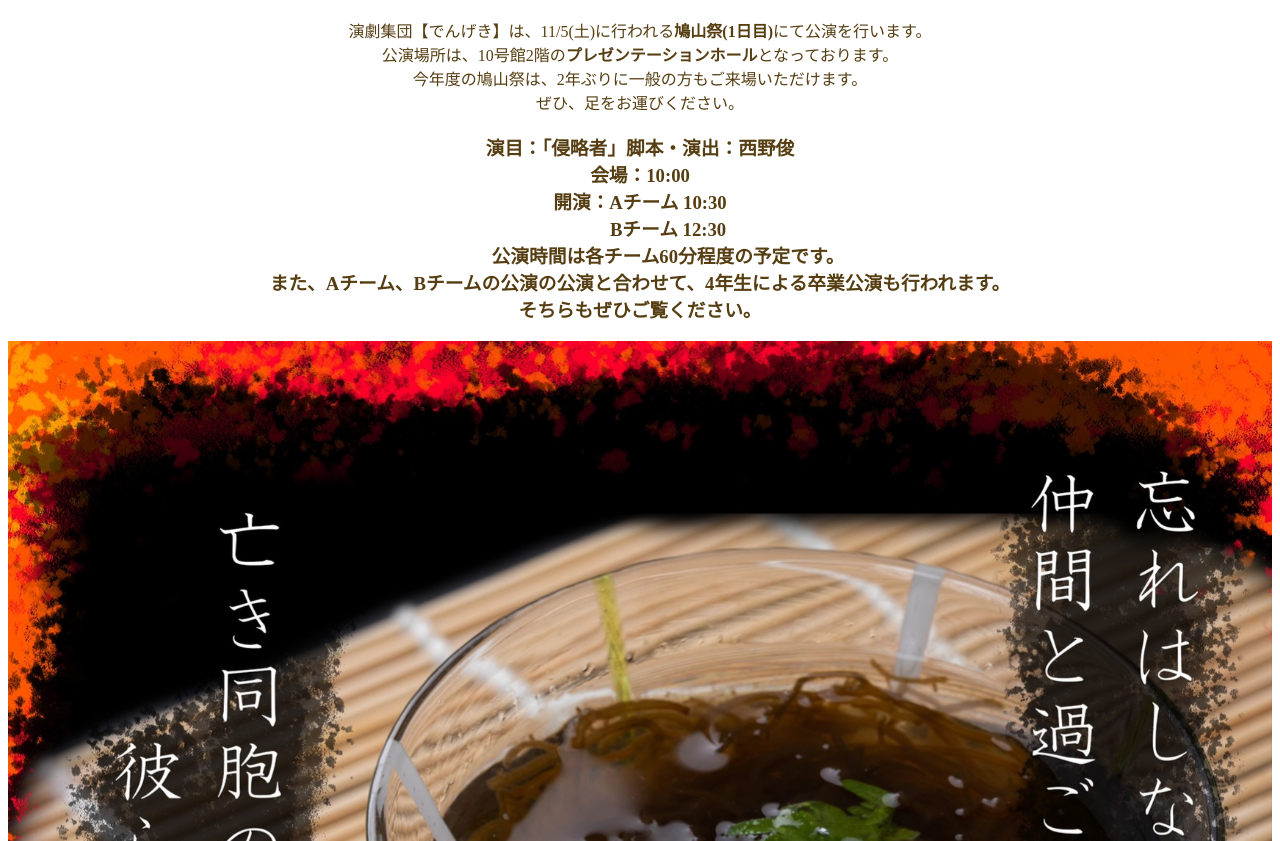
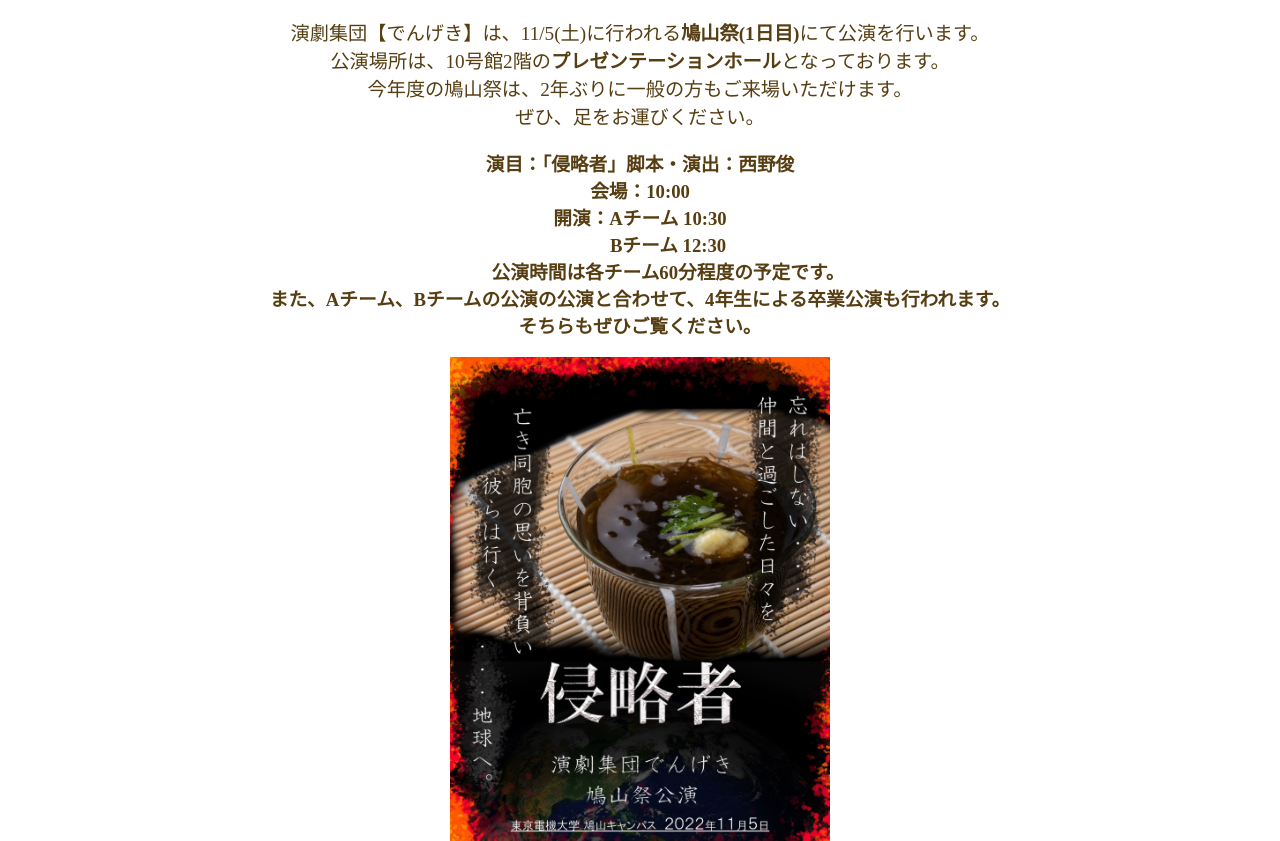
Before and after one commit to kimshun0213kr/dengeki, a plain HTML site: page kouen/hatosai2022/hatosai2022.html in a window 1280 px wide. Shown: the part 571-1412 px from the top of the page. Drawn offline with Linux system fonts and the light colour scheme.

Commit message:
Add files via upload

```diff
--- a/assets/css/hatosai.css
+++ b/assets/css/hatosai.css
@@ -1,3 +1,13 @@
-.title{
-    background-color:orange;
+@media screen and (min-width: 481px){
+    .title{
+        background-color:orange;
+    }
+    .honbun{
+        font-size: larger;
+    }
+    .tirashi{
+        width:30%;
+        margin: 0 auto;
+        display: flex;
+    }
 }
```
